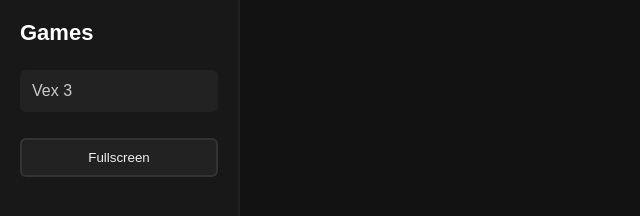
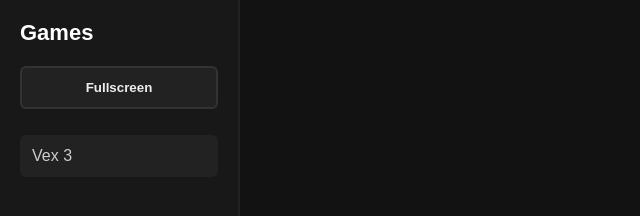
Before and after one commit to glory414/glory414.github.io, a plain HTML site: page index.html in a window 1280 px wide. Shown: the top 216 px of the page, without its empty margins (0-640 px from the left). Drawn offline with Linux system fonts and the light colour scheme.

Commit message:
Update index.html

```diff
--- a/index.html
+++ b/index.html
@@ -29,22 +29,7 @@
         margin-top: 0;
         font-size: 22px;
         color: #fff;
-    }
-
- /* Fullscreen button */
-    #fullscreenBtn {
-        background-color: #222;
-        color: #eee;
-        border: 2px solid #333;
-        padding: 10px;
-        margin-top: 20px;
-        border-radius: 6px;
-        cursor: pointer;
-        transition: 0.2s;
-    }
-
-    #fullscreenBtn:hover {
-        background-color: #333;
+        margin-bottom: 20px;
     }
 
     .game-link {
@@ -62,6 +47,23 @@
     .game-link:hover {
         background-color: #333;
         color: #fff;
+    }
+
+    /* Fullscreen button */
+    #fullscreenBtn {
+        background-color: #222;
+        color: #eee;
+        border: 2px solid #333;
+        padding: 12px;
+        margin-bottom: 20px;
+        border-radius: 6px;
+        cursor: pointer;
+        transition: 0.2s;
+        font-weight: bold;
+    }
+
+    #fullscreenBtn:hover {
+        background-color: #333;
     }
 
     /* Main content */
@@ -82,9 +84,8 @@
 <!-- Sidebar -->
 <div id="sidebar">
     <h2>Games</h2>
+    <button id="fullscreenBtn">Fullscreen</button>
     <a class="game-link" onclick="loadGame('vex3.html')">Vex 3</a>
-
-    <button id="fullscreenBtn">Fullscreen</button>
 </div>
 
 <!-- Game area -->
```
